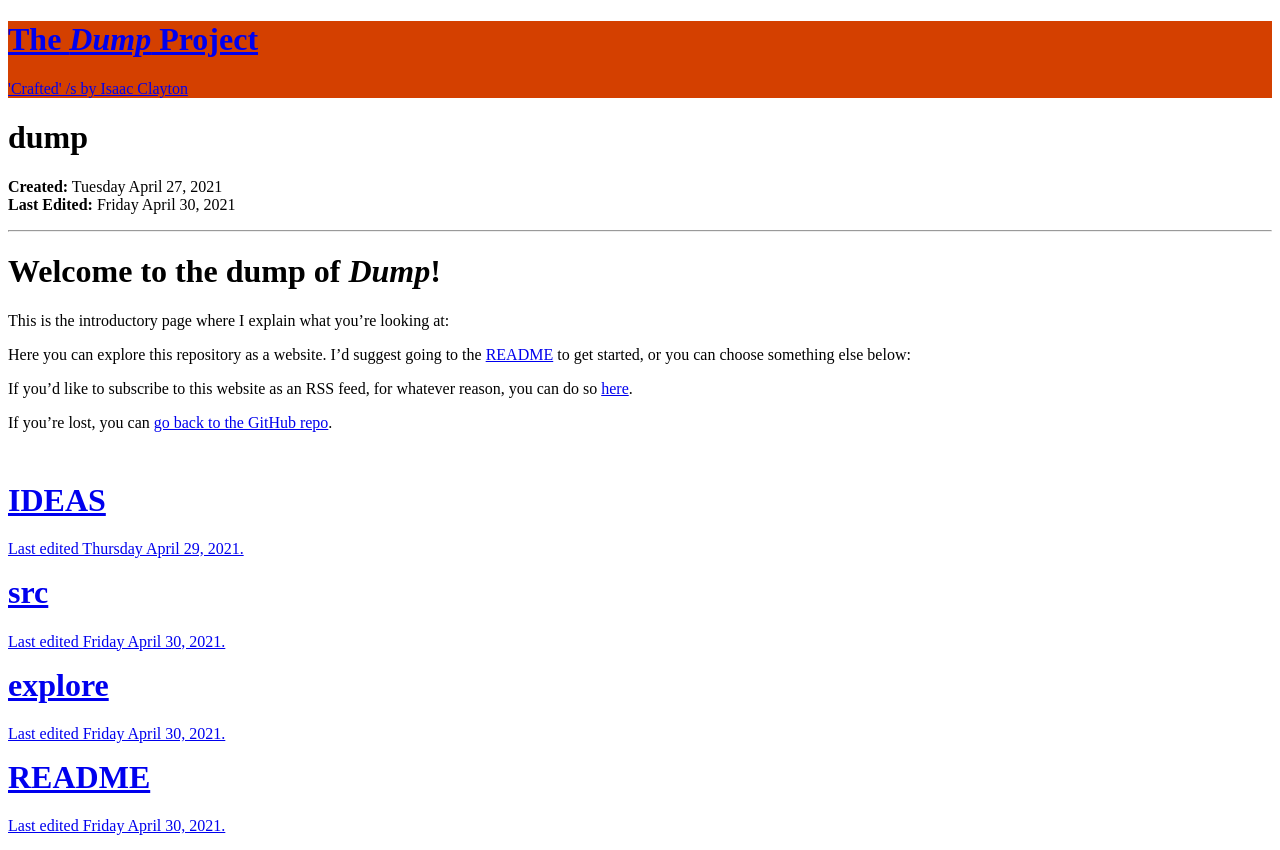
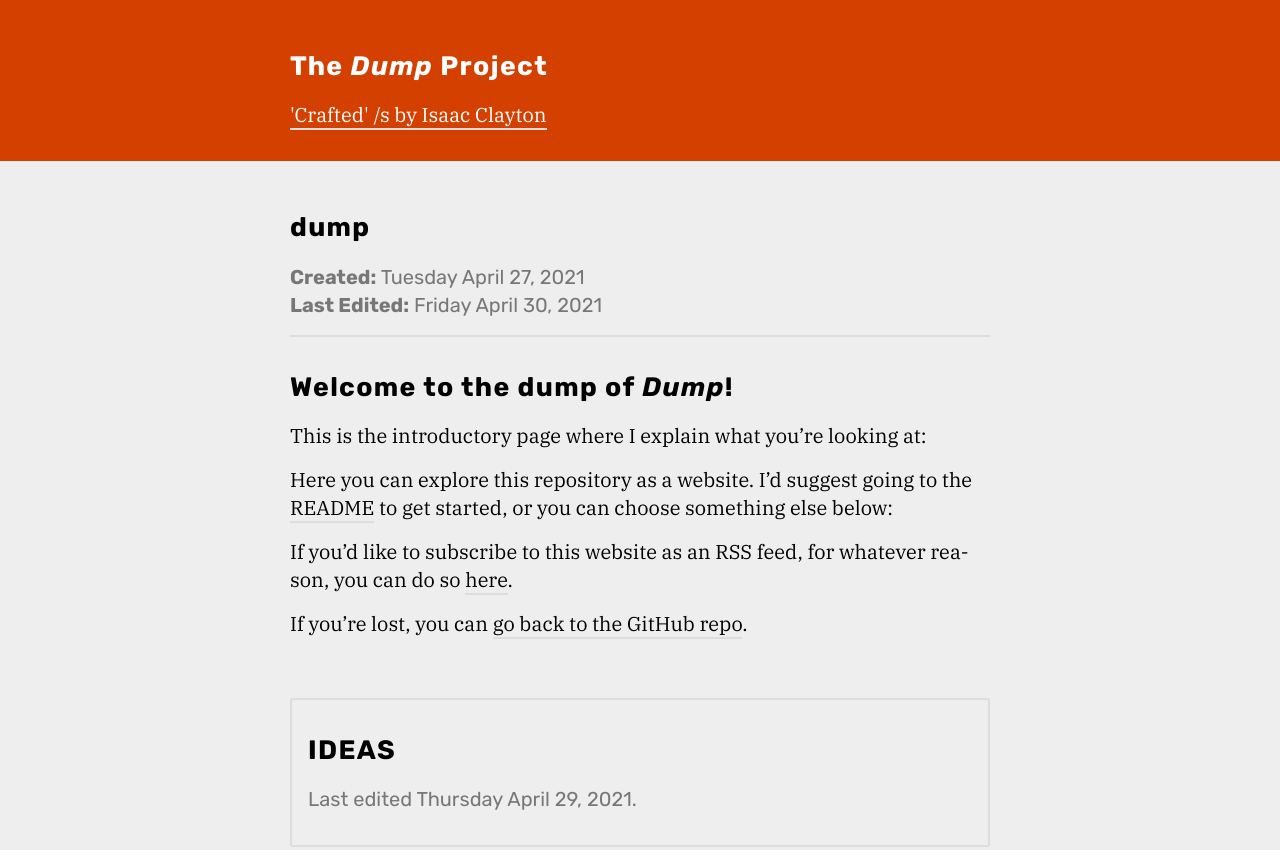
Before and after one commit to slightknack/dump, a plain HTML site: page docs/index.html in a window 1280 px wide. Shown: the top 850 px of the page. Drawn offline with nearby package versions, Linux system fonts and the light colour scheme; files that its build step writes are made by us from their sources; the site is published under a folder, as on GitHub Pages, so addresses that start at the root find nothing.

Commit message:
styles should work now

```diff
--- a/docs/index.html
+++ b/docs/index.html
@@ -3,8 +3,8 @@
     <head>
         <meta charset="utf-8">
         <title>dump</title>
-        <link rel="stylesheet" href="/explore/reset.css"></link>
-        <link rel="stylesheet" href="/explore/style.css"></link>
+        <link rel="stylesheet" href="dump/explore/reset.css"></link>
+        <link rel="stylesheet" href="dump/explore/style.css"></link>
         <link rel="stylesheet"
               href="//unpkg.com/@highlightjs/cdn-assets@10.7.2/styles/default.min.css">
         <script src="//unpkg.com/@highlightjs/cdn-assets@10.7.2/highlight.min.js"></script>
@@ -25,8 +25,8 @@
             <hr>
             <h1>Welcome to the dump of <em>Dump</em>!</h1>
 <p>This is the introductory page where I explain what you’re looking at:</p>
-<p>Here you can explore this repository as a website. I’d suggest going to the <a href="/readme">README</a> to get started, or you can choose something else below:</p>
-<p>If you’d like to subscribe to this website as an RSS feed, for whatever reason, you can do so <a href="/dump.rss">here</a>.</p>
+<p>Here you can explore this repository as a website. I’d suggest going to the <a href="dump/readme">README</a> to get started, or you can choose something else below:</p>
+<p>If you’d like to subscribe to this website as an RSS feed, for whatever reason, you can do so <a href="dump/dump.rss">here</a>.</p>
 <p>If you’re lost, you can <a href="https://github.com/slightknack/dump">go back to the GitHub repo</a>.</p>
 
 <br>
```
Also changed, not shown: docs/explore/index.html (+2 -2 lines), docs/explore/reset/index.html (+2 -2 lines), docs/explore/style/index.html (+2 -2 lines), docs/ideas/index.html (+2 -2 lines), docs/readme/index.html (+2 -2 lines), docs/src/dump-rss/index.html (+2 -2 lines), docs/src/dump/index.html (+2 -2 lines), docs/src/index.html (+2 -2 lines), docs/src/main/index.html (+2 -2 lines), docs/src/metadata/index.html (+2 -2 lines), docs/src/render/index.html (+2 -2 lines), docs/src/route/index.html (+2 -2 lines), 3 other files.
